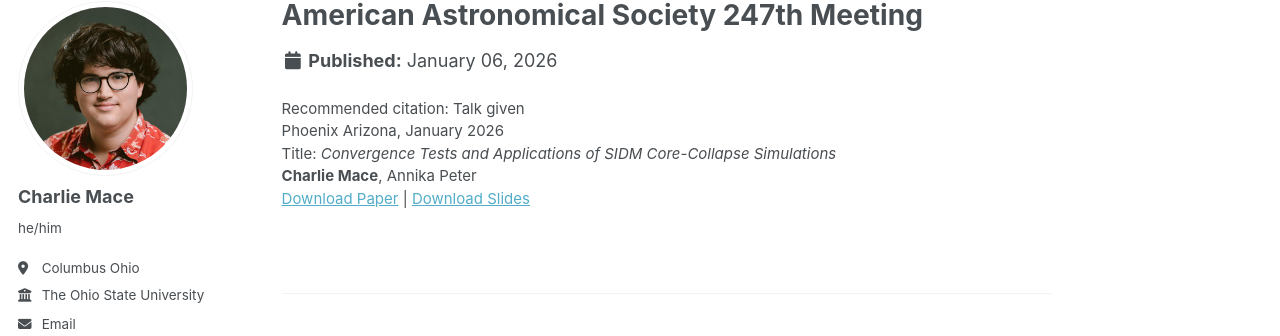
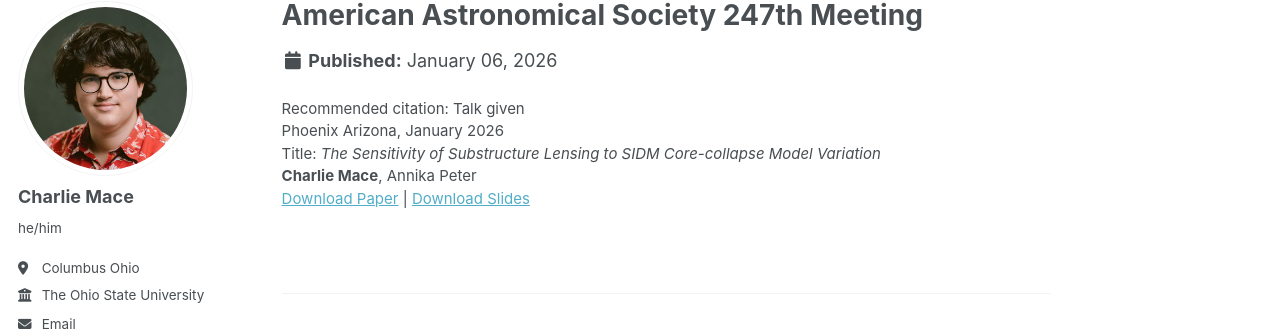
Before and after one commit to cmace98/cmace98.github.io, a Jekyll site: the page built from _publications/AAS247talk.md, in a window 1280 px wide and 992 px high. Shown: the part 98-434 px from the top of the window. Built offline with Jekyll 4.4.1, drawn with Linux system fonts in a browser that asks for light colours; some web fonts are replaced.

Commit message:
corrected talk title

```diff
--- a/_publications/AAS247talk.md
+++ b/_publications/AAS247talk.md
@@ -9,5 +9,5 @@ date: 2026-1-06
 slidesurl: 'http://cmace98.github.io/files/AAS247_slides.pdf'
 paperurl: 'https://submissions.mirasmart.com/AAS247/Itinerary/PresentationDetail.aspx?evdid=2918'
 #bibtexurl: 'http://cmace98.github.io/files/AAS242_slides.pdf'
-citation: 'Talk given<br>Phoenix Arizona, January 2026<br>Title: <i>Convergence Tests and Applications of SIDM Core-Collapse Simulations</i><br><b>Charlie Mace</b>, Annika Peter'
+citation: 'Talk given<br>Phoenix Arizona, January 2026<br>Title: <i>The Sensitivity of Substructure Lensing to SIDM Core-collapse Model Variation</i><br><b>Charlie Mace</b>, Annika Peter'
 ---
```
